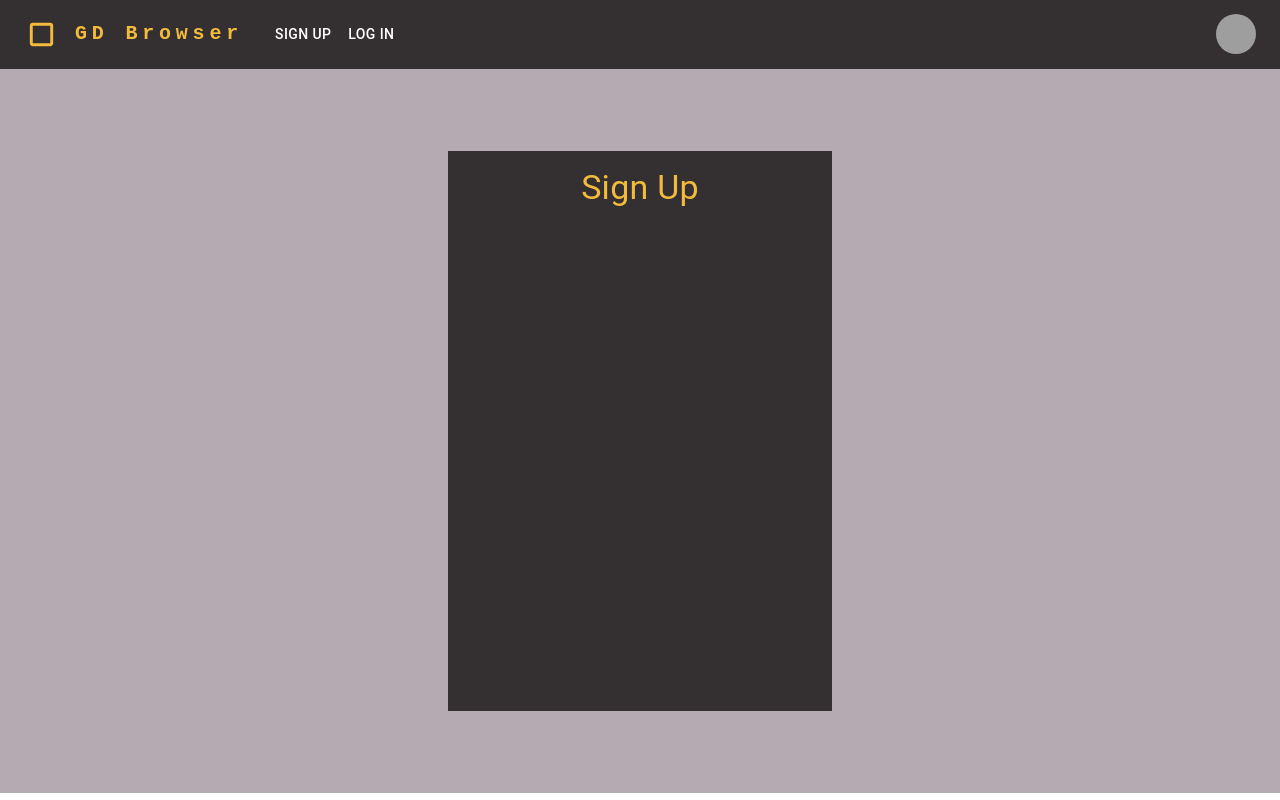
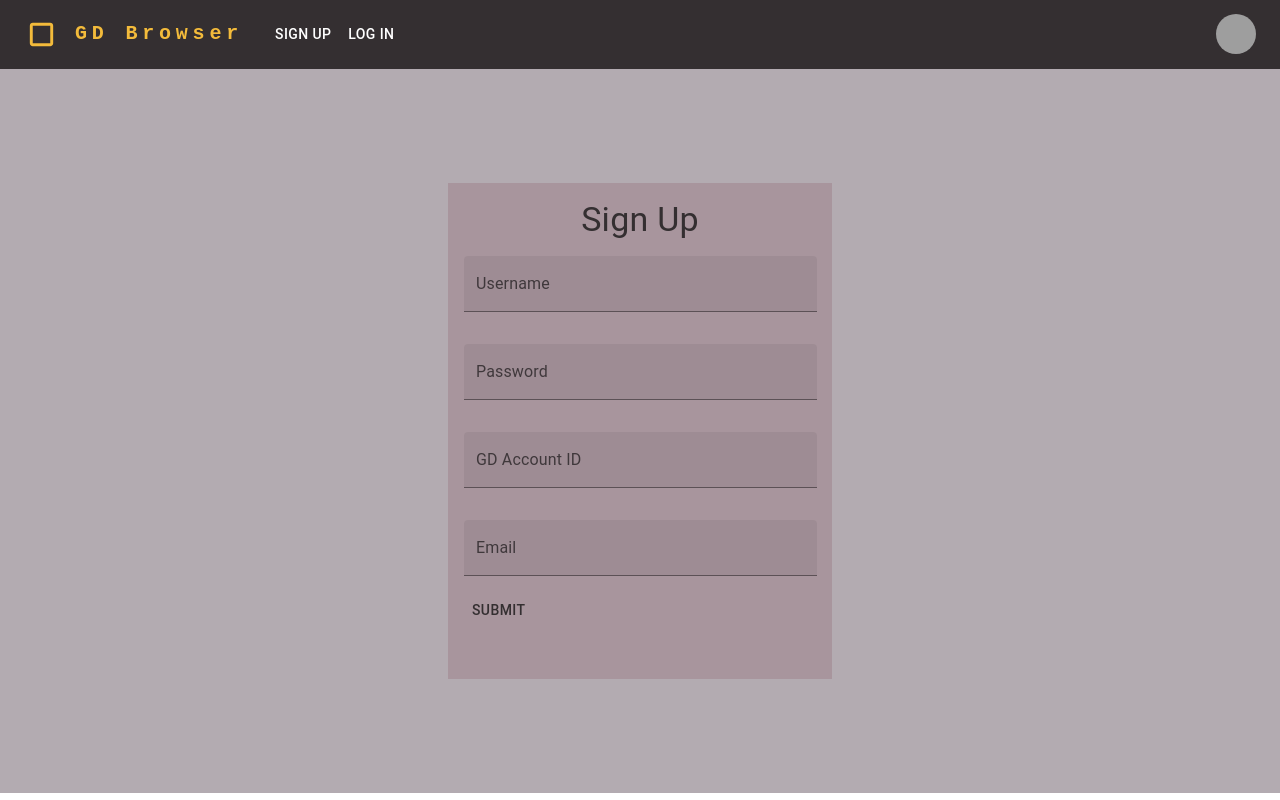
Before and after one commit to FarisMulao/GDapp, a React (Create React App) app in the folder gdapp/: page /signup in a window 1280 px wide. Built offline with nearby package versions, Linux system fonts and the light colour scheme; grey boxes are pictures that could not be loaded.

Commit message:
sign up 90% done

```diff
--- a/gdapp/src/components/LevelCard.tsx
+++ b/gdapp/src/components/LevelCard.tsx
@@ -49,7 +49,6 @@ export const LevelCard = ({
     [9, [1020, 25]],
     [10, [1025, 910]],
   ]);
-  console.log(difficulty);
   let temp: any = difficulty;
   let CX: any = imageMap.get(temp);
 
--- a/gdapp/src/components/LevelInfo.tsx
+++ b/gdapp/src/components/LevelInfo.tsx
@@ -136,6 +136,8 @@ export const LevelInfo = ({
               Average Time {avgTime}
               <br />
               Type: {type}
+              <br />
+              Length: {length}
             </Typography>
             <Box sx={{ mt: "20vh" }}>
               <Typography
--- a/gdapp/src/components/SignUp.tsx
+++ b/gdapp/src/components/SignUp.tsx
@@ -7,19 +7,50 @@ import Box from "@mui/material/Box";
 import faces from "./images/difficulty-faces.png";
 import { CroppedImage } from "./CroppedImage";
 import { Link } from "react-router-dom";
+import { TextField } from "@mui/material";
 
 interface Props {
   userName?: string;
   password?: string;
+  GDID?: string;
+  email?: string;
 }
 
-export const SignUp = ({ userName, password }: Props) => {
+export const SignUp = ({ userName, password, GDID, email }: Props) => {
+  const [userNameData, setUserNameData] = React.useState("");
+  const [passwordData, setPasswordData] = React.useState("");
+  const [GDIDData, setGDIDData] = React.useState("");
+  const [emailData, setEmailData] = React.useState("");
+  userName = userNameData;
+  password = passwordData;
+  GDID = GDIDData;
+  email = emailData;
+  async function signUpUser() {
+    let headers = new Headers();
+    headers.append("Username", userNameData);
+    headers.append("Password", passwordData);
+    /*
+    if (GDIDData !== null || GDIDData !== undefined) {
+      headers.append("GameAccountID", GDIDData);
+    }
+    */
+
+    headers.append("Email", emailData);
+
+    fetch("http://localhost:5000/createaccount", {
+      method: "POST",
+      headers: headers,
+    }).then((response) => {
+      console.log(response);
+    });
+  }
+
   return (
     <div>
       <Box
         sx={{
-          bgcolor: "#342F31",
-          height: "70vh",
+          bgcolor: "#a8959d",
+          height: "62vh",
           width: "30vw",
         }}
       >
@@ -27,12 +58,56 @@ export const SignUp = ({ userName, password }: Props) => {
           variant="h4"
           align="center"
           sx={{
-            color: "#F3BB3B",
+            color: "#342F31",
             pt: 2,
           }}
         >
           Sign Up
         </Typography>
+        <TextField
+          sx={{ m: 2, width: "27.6vw" }}
+          id="outlined-basic"
+          label="Username"
+          variant="filled"
+          value={userNameData}
+          color="secondary"
+          onChange={(e) => setUserNameData(e.target.value)}
+        ></TextField>
+        <TextField
+          sx={{ m: 2, width: "27.6vw" }}
+          id="outlined-basic"
+          label="Password"
+          variant="filled"
+          value={passwordData}
+          color="secondary"
+          onChange={(e) => setPasswordData(e.target.value)}
+        ></TextField>
+        <TextField
+          sx={{ m: 2, width: "27.6vw" }}
+          id="outlined-basic"
+          label="GD Account ID"
+          variant="filled"
+          value={GDIDData}
+          color="secondary"
+          onChange={(e) => setGDIDData(e.target.value)}
+        ></TextField>
+        <TextField
+          sx={{ m: 2, width: "27.6vw" }}
+          id="outlined-basic"
+          label="Email"
+          variant="filled"
+          value={emailData}
+          color="secondary"
+          onChange={(e) => setEmailData(e.target.value)}
+        ></TextField>
+        <Link to="/">
+          <Button
+            sx={{ color: "#342F31", size: "large", px: 3 }}
+            onClick={() => signUpUser()}
+          >
+            Submit
+          </Button>
+        </Link>
       </Box>
     </div>
   );
```
